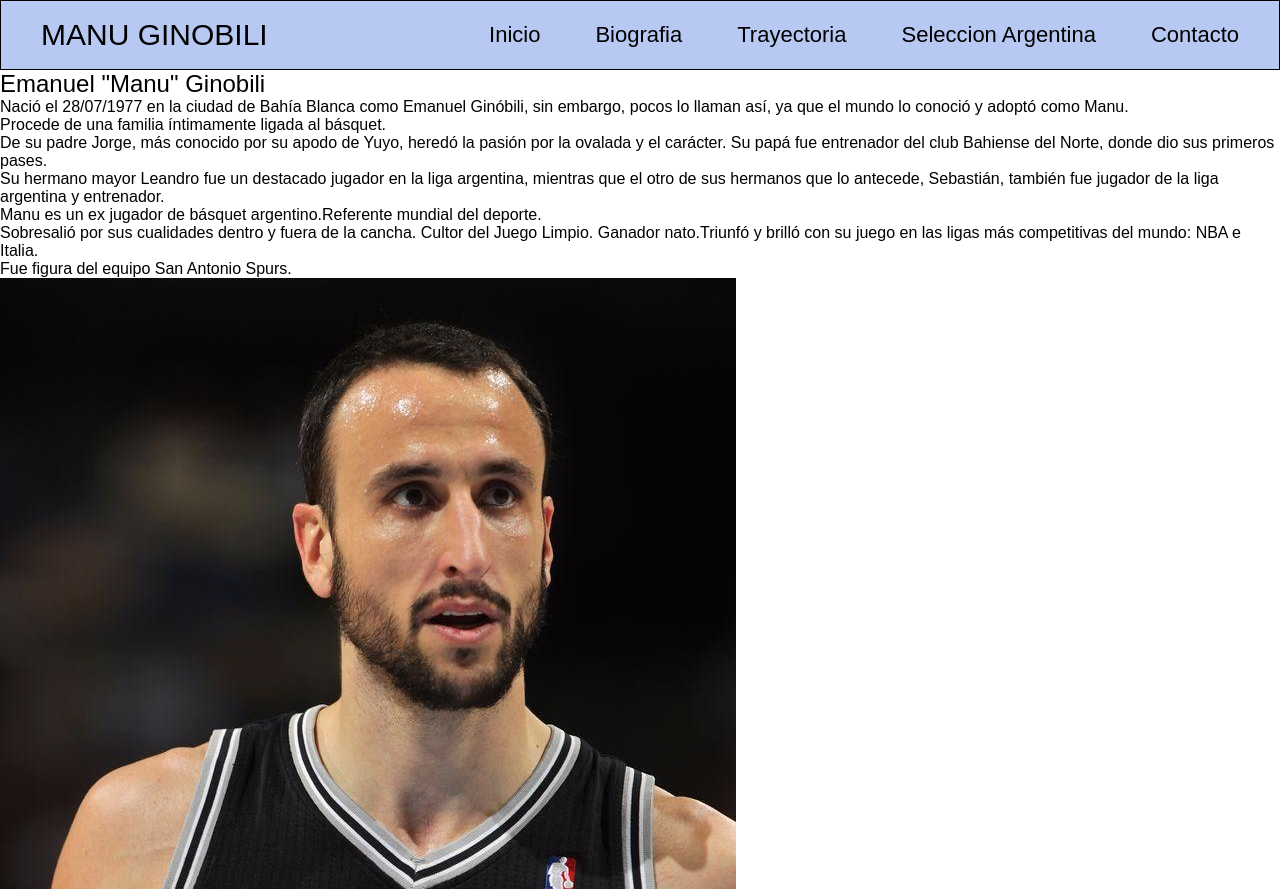
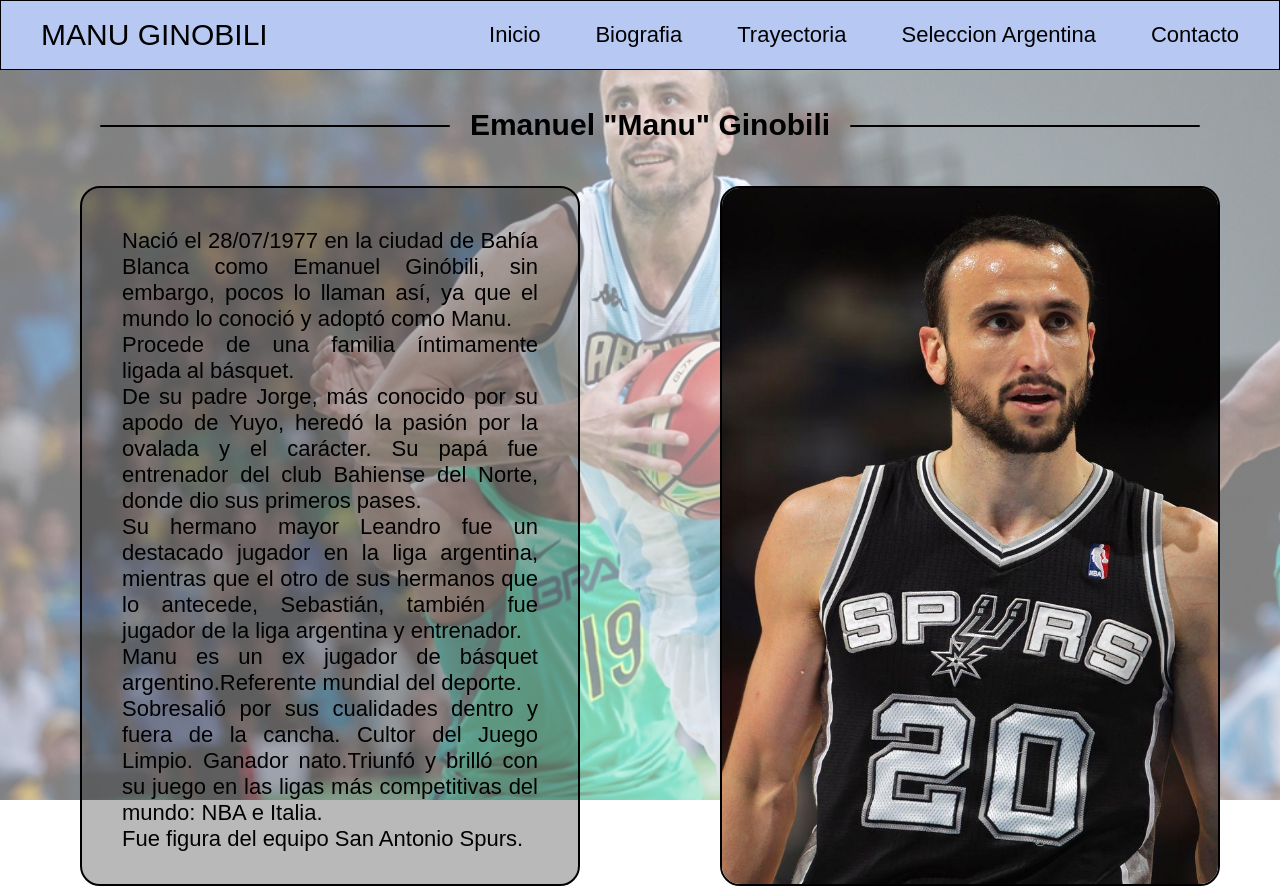
Before and after one commit to lucasdepetris10/proyecto-final-ginobili, a website: page pages/biografia.html in a window 1280 px wide. Shown: the top 889 px of the page. Drawn offline with Linux system fonts and the light colour scheme; a web font is replaced by a local one.

Commit message:
maquetacion sass biografia

```diff
--- a/pages/biografia.html
+++ b/pages/biografia.html
@@ -22,10 +22,9 @@
         </nav>
     </header>
     <main>
-        <section>
+        <section  class="biografia">
             <h1>Emanuel "Manu" Ginobili</h1>
-            <div>
-                <p>Nació el 28/07/1977 en la ciudad de Bahía Blanca como Emanuel Ginóbili, sin embargo, pocos lo llaman así, ya que el mundo lo conoció y adoptó como Manu.
+            <p>Nació el 28/07/1977 en la ciudad de Bahía Blanca como Emanuel Ginóbili, sin embargo, pocos lo llaman así, ya que el mundo lo conoció y adoptó como Manu.
                 <br>Procede de una familia íntimamente ligada al básquet.
                 <br>De su padre Jorge, más conocido por su apodo de Yuyo, heredó la pasión por la ovalada y el carácter.
                 Su papá fue entrenador del club Bahiense del Norte, donde dio sus primeros pases.<br>
@@ -34,10 +33,7 @@
                 Cultor del Juego Limpio. Ganador nato.Triunfó y brilló con su juego en las ligas más competitivas del mundo: NBA e Italia.<br>
                 Fue figura del equipo San Antonio Spurs.
             </p>
-            </div>
-            <div>
-                <img src="../assets/imagenbiografia.jpg" alt="Imagen en biografia">
-            </div>
+            <img src="../assets/imagenbiografia.jpg" alt="Imagen en biografia">
         </section>
     </main>
     <footer class="footer">
--- a/sass/layout/_main-biografia.scss
+++ b/sass/layout/_main-biografia.scss
@@ -0,0 +1,74 @@
+.biografia{
+    display: grid;
+    grid-template-columns: repeat(2, 50%);
+    grid-template-rows: 70px 90%;
+    padding: 20px;
+    gap: 1.25rem;
+    position: relative;
+    &::after{ /*imagen de fondo*/
+        content: " ";
+        background-image: url(../assets/fondocontacto.jpg);
+        background-size: cover;
+        background-repeat: no-repeat;
+        background-position: top;
+        background-attachment: fixed;
+        opacity: .5;
+        position: absolute;
+        top: 0px;
+        left: 0;
+        right: 0;
+        bottom: 0;
+        z-index: -1;
+    }
+    h1{
+        font-size: map-get($letras, 5);
+        font-weight: bold;
+        grid-column: 1/3;
+        grid-row: 1/2;
+        justify-self: center;
+        align-self: center;
+        padding: 20px;
+        &::after{
+            content:" ";
+            position: absolute;
+            width: 350px;
+            height: 2px;
+            background-color: black;
+            border-radius: 20px;
+            right: 80px;
+            top: 55px;
+        }
+        &::before{
+            content:" ";
+            position: absolute;
+            width: 350px;
+            height: 2px;
+            background-color: black;
+            top: 55px;
+            border-radius: 20px;
+            left: 100px;
+        }
+    }
+    p{
+        @include self;
+        grid-column: 1/2;
+        grid-row: 2/3;
+        padding: 40px;
+        width: 500px;
+        height: 700px;
+        border: 2px solid black;
+        border-radius: 20px;
+        text-align: justify;
+        background-color: map-get($colores, fondoTexto);
+        font-size: map-get($letras, 3)
+    }
+    img{
+        @include self;
+        grid-column: 2/3;
+        grid-row: 2/3;
+        width: 500px;
+        height: 700px;
+        border-radius: 20px;
+        border: 2px solid black;
+    }
+}
--- a/sass/utilities/_maps.scss
+++ b/sass/utilities/_maps.scss
@@ -1,6 +1,7 @@
 $colores: (
     fondoPrincipal: #b7c9f2,
     letraPrincipal: black,
+    fondoTexto: rgba(0, 0, 0, 0.274),
 );
 $letras: (
     1: 16px,
--- a/sass/utilities/_mixins.scss
+++ b/sass/utilities/_mixins.scss
@@ -4,3 +4,7 @@
     justify-content: $justify;
     align-items: $align;
 }
+@mixin self{
+    justify-self: center;
+    align-self: center;
+}
```
Also changed, not shown: css/style.css, 1 other file.
